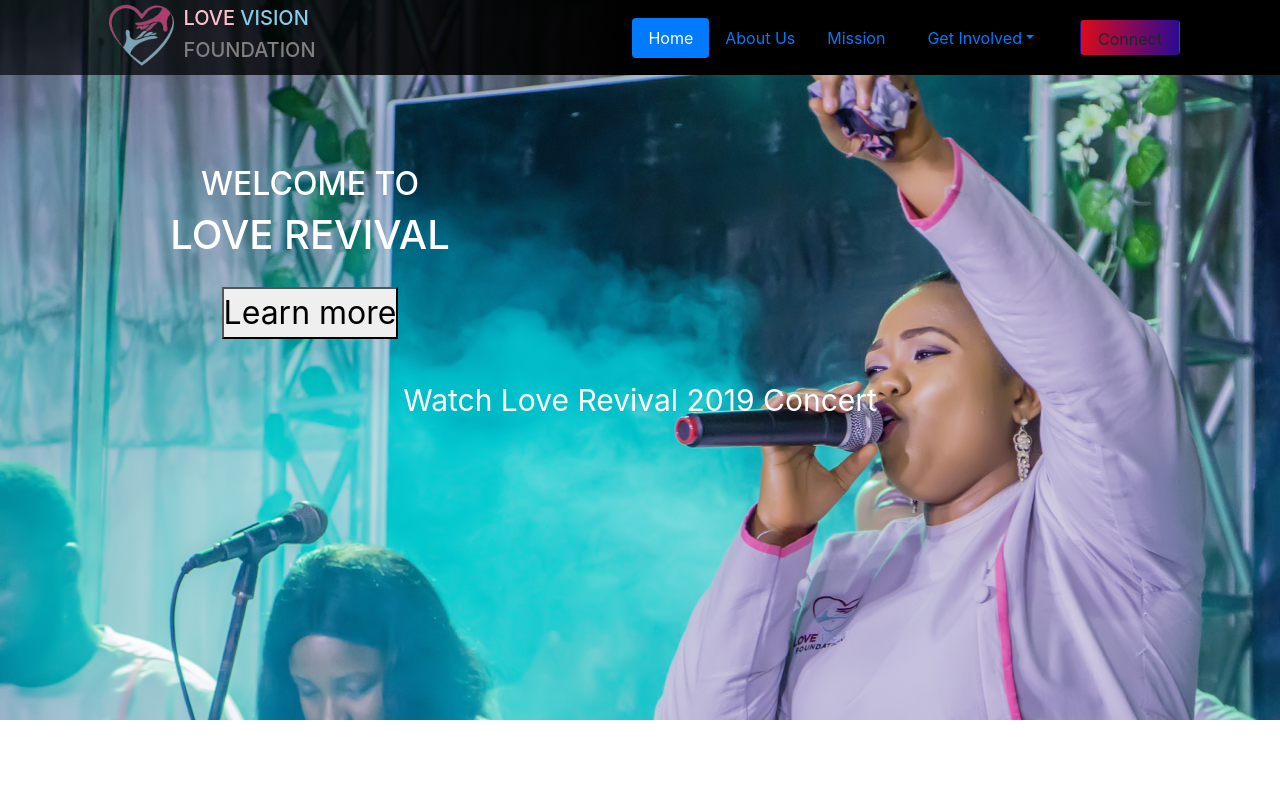
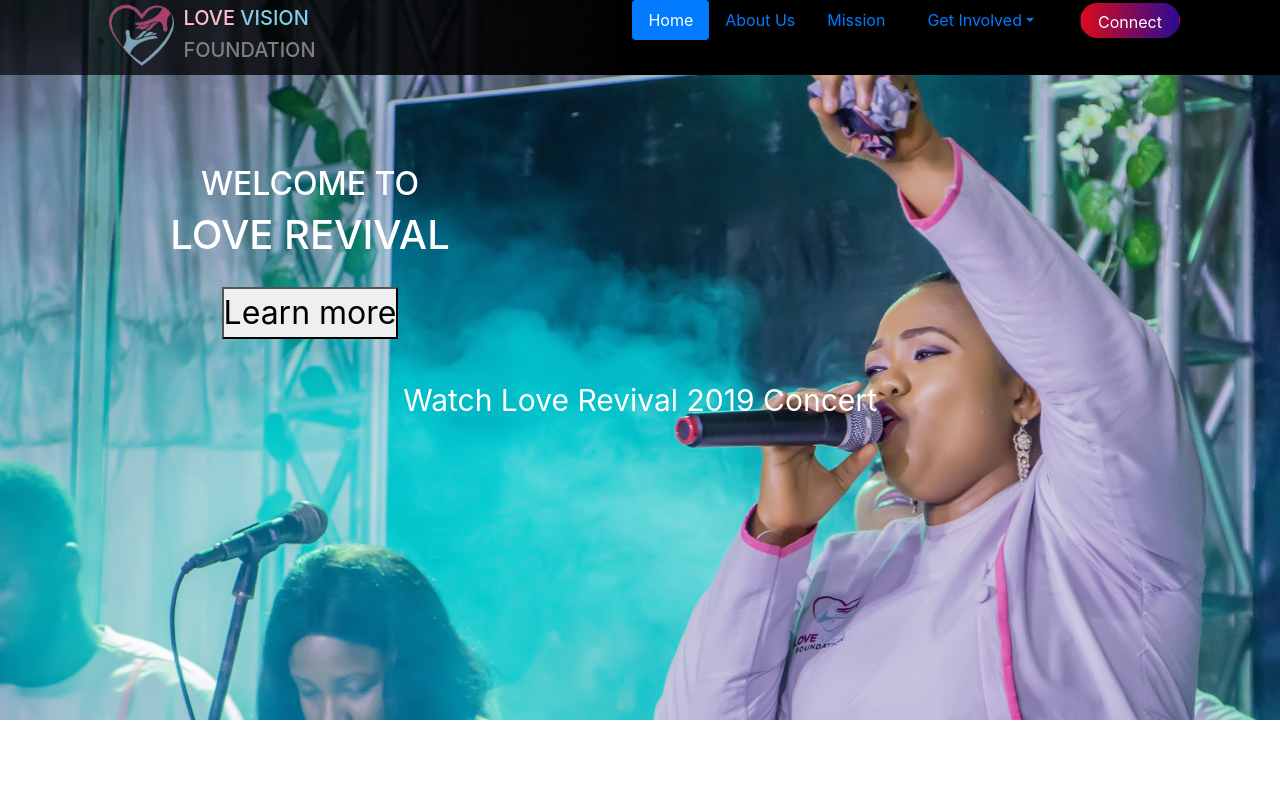
Before and after one commit to Duffigoogle/Love-Revival, a React (Create React App) app in the folder love-revival/: page / in a window 1280 px wide. Shown: the top 787 px of the page. Built offline with nearby package versions, Linux system fonts and the light colour scheme.

Commit message:
Navig.js fixed

```diff
--- a/love-revival/src/comp/Navig.js
+++ b/love-revival/src/comp/Navig.js
@@ -5,23 +5,30 @@ import NavDropdown from 'react-bootstrap/NavDropdown';
 import '../styles/nav.scss';
 
 function Navig() {
-    let btnStyles = {
-        'border-radius': '10px',
-        'width': '100px',
-        'height': '35px',
-        'color': 'white',
-      };
+    // let btnStyles = {
+    //     'border-radius': '10px',
+    //     'width': '100px',
+    //     'height': '35px',
+    //     'color': 'white',
+    //   };
     const handleSelect = (eventKey) => alert(`selected ${eventKey}`);
     return (
-    //     <style>
-    //     {
-    //       `.btn {
-    //           max-width: 100%;
-    //           height: 500px;
-    //           background: black;
-    //         }`
-    //     }
-    //   </style>
+        <div>
+       <style>
+        {
+          `.btn {
+                background: linear-gradient(
+                    94.14deg,
+                    #f30b0b -12.72%,
+                    rgba(15, 11, 182, 0.92) 115.37%
+                );
+                border-radius: 30px;
+                width: 100px;
+                height: 35px;
+                color: white;
+        }`
+           }
+       </style>
             <Nav className="Full-Nav" variant="pills" activeKey="1" onSelect={handleSelect}>
                 <Nav.Item>
                     <Nav.Link eventKey="1" href="#/home">
@@ -45,8 +52,9 @@ function Navig() {
                     <NavDropdown.Divider />
                     <NavDropdown.Item eventKey="4.3">Donations</NavDropdown.Item>
                 </NavDropdown>
-                <button className='btn' >Connect</button>
+                <button className='btn'>Connect</button>
             </Nav>
+        </div>
     )
 }
 
```
